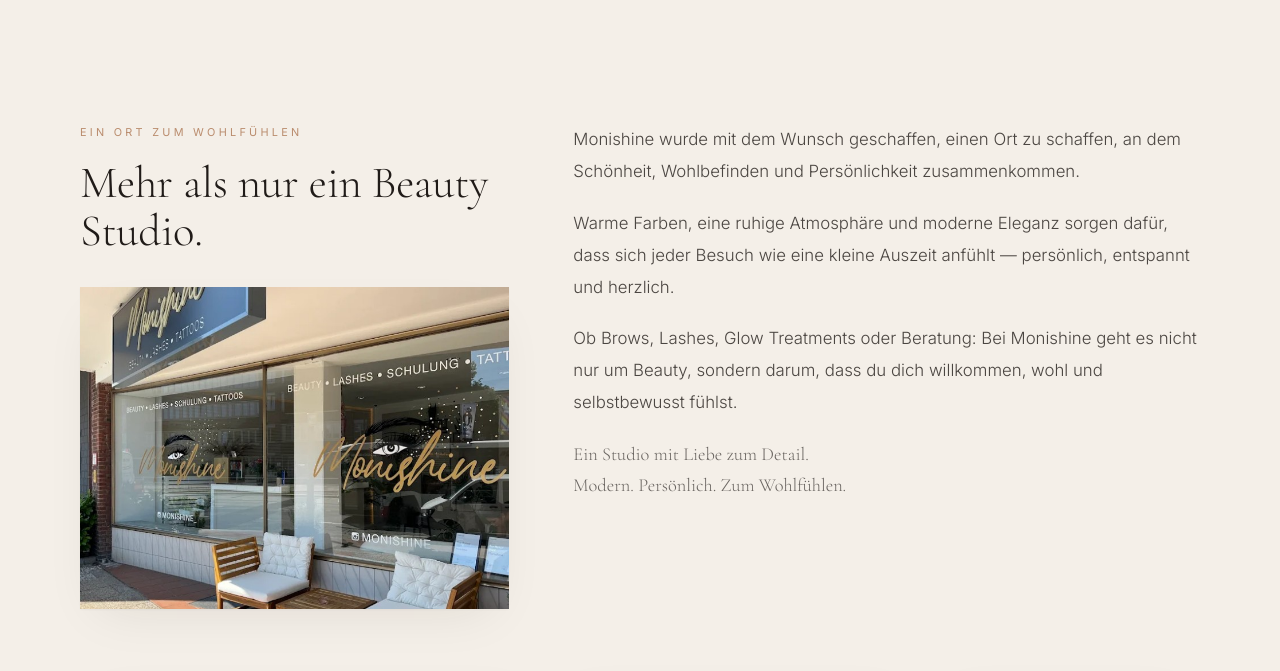
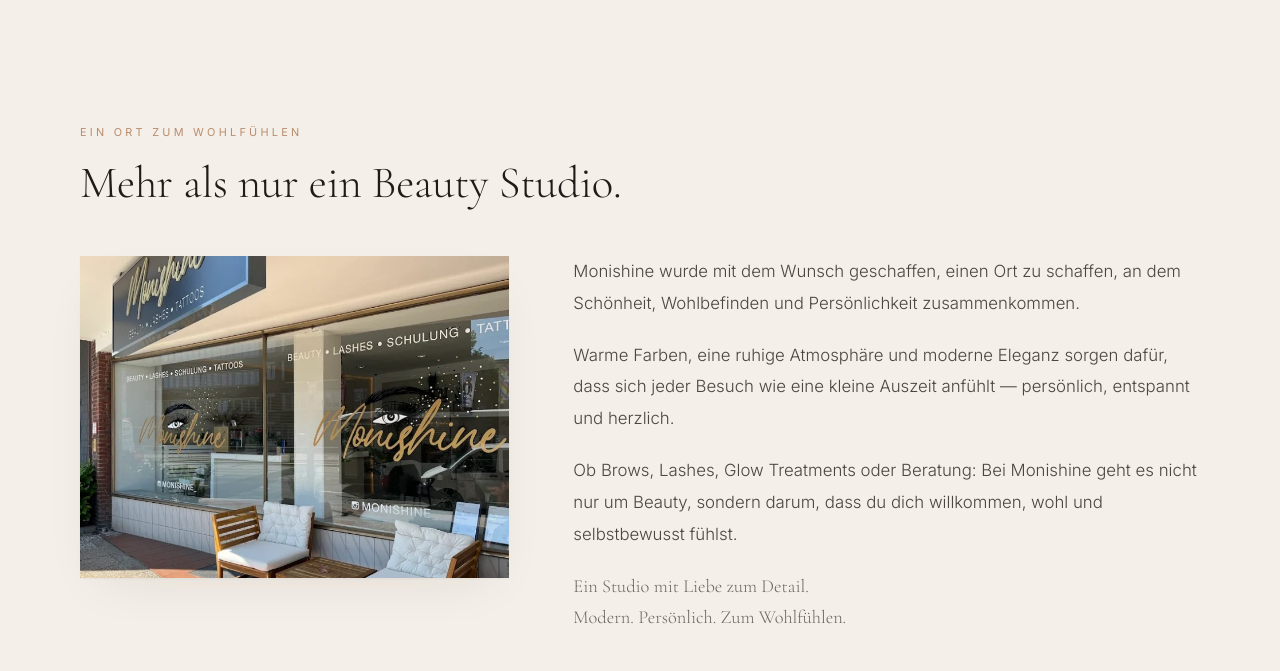
Before and after one commit to Javera-Studio/monishine, a React (Vite) app: page /ueber-mich in a window 1280 px wide. Shown: the part 1300-1971 px from the top of the page. Built offline with nearby package versions, Linux system fonts and the light colour scheme; the HTML template or start-up script is replaced by a standard one; a web font is replaced by a local one.

Commit message:
UeberMich: move headline above grid so text aligns with image start
Headline + eyebrow moved to full-width row above the grid.
Grid is now purely eingang.jpg (left) | text (right), both starting at the same level.

Co-Authored-By: Claude Sonnet 4.6 <noreply@anthropic.com>

```diff
--- a/src/pages/UeberMich.tsx
+++ b/src/pages/UeberMich.tsx
@@ -139,9 +139,8 @@ const UeberMich = () => (
     <section className="py-24 md:py-32 bg-secondary/25">
       <div className="container-editorial">
 
-        {/* Text block — headline left (+ eingang.jpg below) / body right */}
-        <div className="grid lg:grid-cols-12 gap-12 lg:gap-16 items-start mb-12 md:mb-16">
-          <div className="lg:col-span-5 reveal">
+        {/* Eyebrow + headline — full width above grid */}
+        <div className="mb-10 md:mb-12 reveal">
           <p className="eyebrow mb-5 text-accent" style={{ letterSpacing: "0.3em" }}>
             Ein Ort zum Wohlfühlen
           </p>
@@ -155,8 +154,12 @@ const UeberMich = () => (
           >
             Mehr als nur ein Beauty Studio.
           </h2>
-            {/* Entrance photo directly below headline */}
-            <div className="mt-8 aspect-[4/3] overflow-hidden shadow-soft">
+        </div>
+
+        {/* Grid: eingang image left, text right — both start at same level */}
+        <div className="grid lg:grid-cols-12 gap-12 lg:gap-16 items-start mb-12 md:mb-16">
+          <div className="lg:col-span-5 reveal">
+            <div className="aspect-[4/3] overflow-hidden shadow-soft">
               <img
                 src={eingangImg}
                 alt="Monishine Studio Wien — Eingang"
```
Lines whose indentation alone changed are shown as unchanged.
